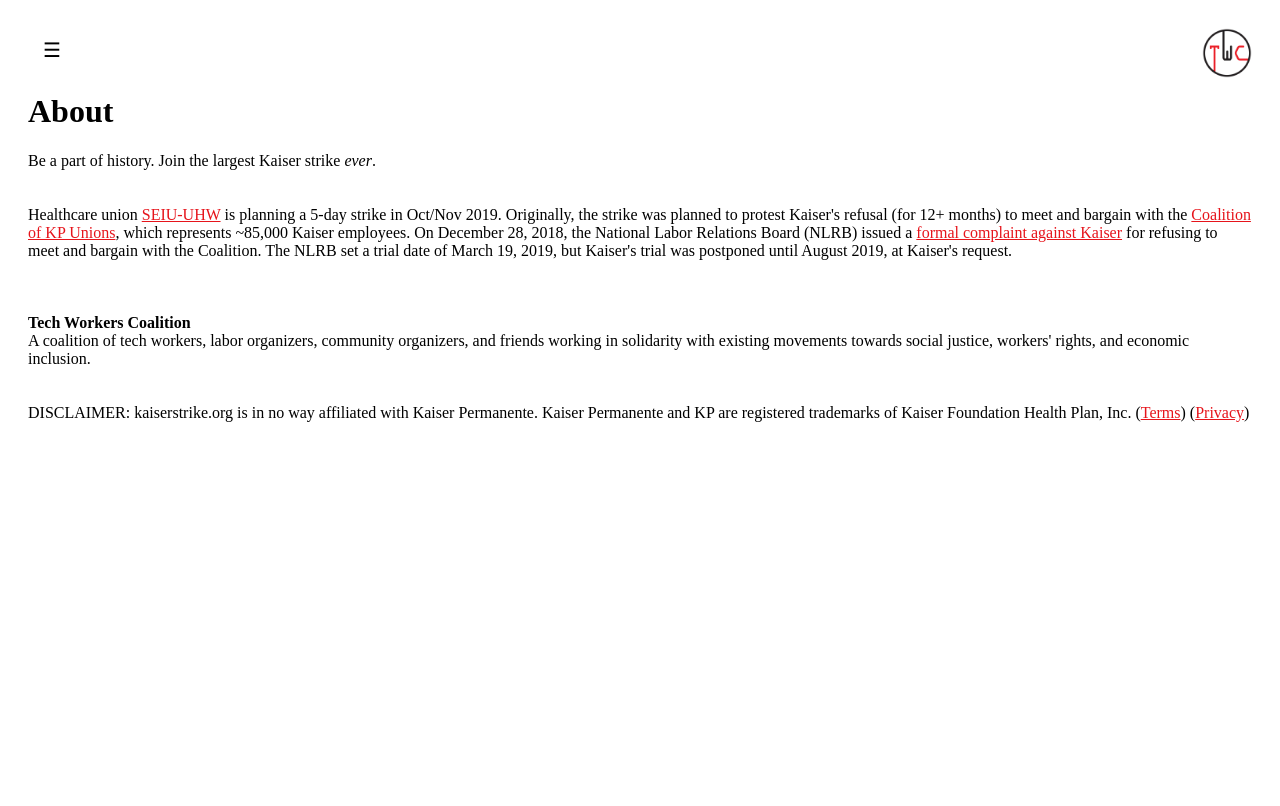
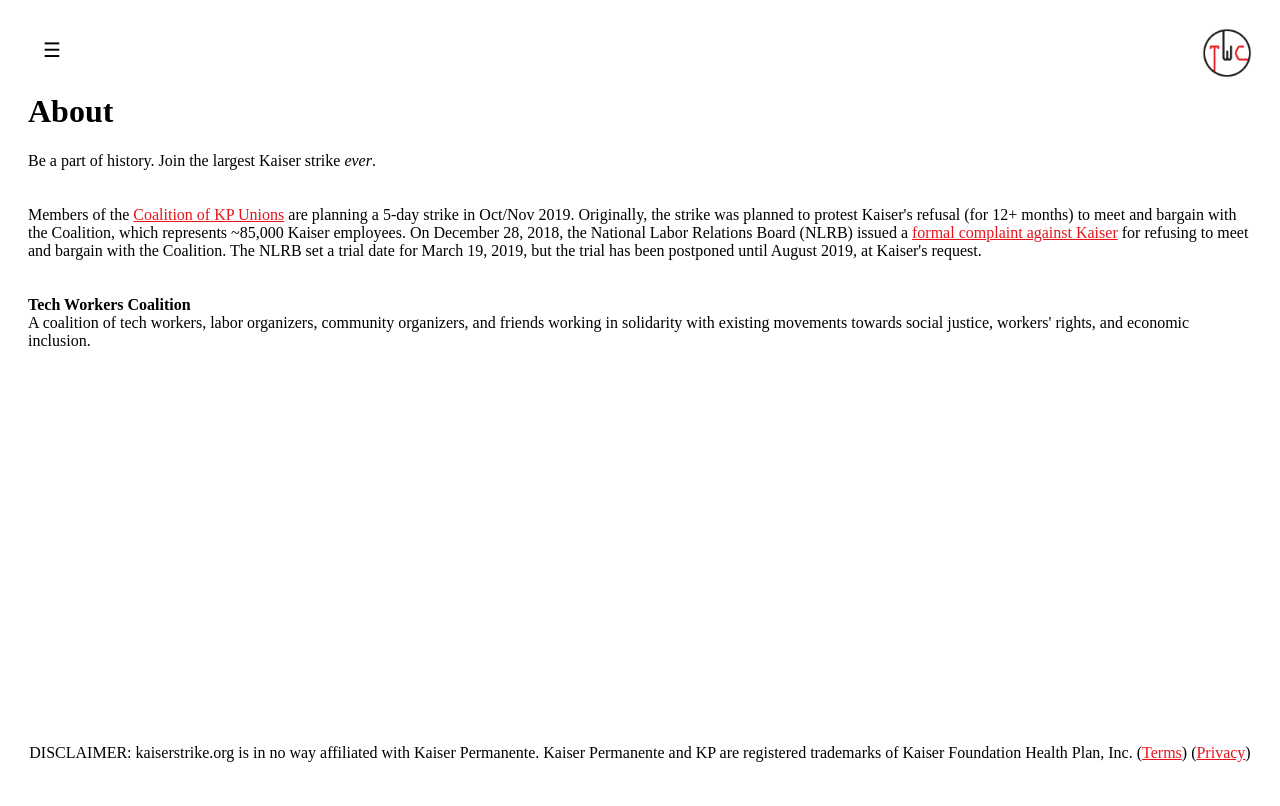
Before and after one commit to morgworth/KP-Strike-Pledge-App, a Django app: page /about/ in a window 1280 px wide. Before the commit the page ends 422 px from the top, so only its background shows below. Run offline with Django 3.2, Linux system fonts and the light colour scheme.

Commit message:
Minor textual updates

```diff
--- a/strike_pledge/templates/about.html
+++ b/strike_pledge/templates/about.html
@@ -95,20 +95,20 @@
 <h1>About</h1>
 
 Be a part of history. Join the largest Kaiser strike <i>ever</i>.<br><br><br>
-Healthcare union <a href="http://www.seiu-uhw.org/archives/category/kaiser" class="body">SEIU-UHW</a>
-is planning a 5-day strike in Oct/Nov 2019. Originally, the strike was planned
-to protest Kaiser's refusal (for 12+ months) to meet and bargain with the <a href="https://www.unioncoalition.org" class="body">Coalition of KP Unions</a>, which
+Members of the <a href="https://www.unioncoalition.org" class="body">Coalition of KP Unions</a>
+are planning a 5-day strike in Oct/Nov 2019. Originally, the strike was planned
+to protest Kaiser's refusal (for 12+ months) to meet and bargain with the Coalition, which
 represents ~85,000 Kaiser employees. On December 28, 2018,
 the National Labor Relations Board (NLRB) issued a
-<a href="http://www.seiu-uhw.org/wp-content/blogs.dir/166/files/2018/12/NLRB-Complaint-Against-Kaiser_12-28-2018_CPT.32-CA-220268.pdf" class="body">formal complaint against
-Kaiser</a> for refusing to meet and bargain with
-the Coalition. The NLRB set a trial date of March 19, 2019,
-but Kaiser's trial was postponed until August 2019, at Kaiser's request.<br><br><br><br>
+<a href="http://www.seiu-uhw.org/wp-content/blogs.dir/166/files/2018/12/NLRB-Complaint-Against-Kaiser_12-28-2018_CPT.32-CA-220268.pdf" class="body">formal complaint against Kaiser</a>
+for refusing to meet and bargain with the Coalition. The NLRB set a trial date for March 19, 2019,
+but the trial has been postponed until August 2019, at Kaiser's request.<br><br><br>
 <b>Tech Workers Coalition</b><br>
 A coalition of tech workers, labor organizers, community organizers, and friends
 working in solidarity with existing movements towards social justice, workers'
-rights, and economic inclusion.<br><br><br>
-DISCLAIMER: kaiserstrike.org is in no way affiliated with Kaiser Permanente. Kaiser Permanente and KP are registered trademarks of Kaiser Foundation Health Plan, Inc. (<a href={% url 'terms' %} class="body">Terms</a>) (<a href={% url 'privacy' %} class="body">Privacy</a>)
+rights, and economic inclusion.
+<br><br><br><br><br><br><br><br><br><br><br><br><br><br><br><br><br><br><br><br><br><br>
+<p align="center">DISCLAIMER: kaiserstrike.org is in no way affiliated with Kaiser Permanente. Kaiser Permanente and KP are registered trademarks of Kaiser Foundation Health Plan, Inc. (<a href={% url 'terms' %} class="body">Terms</a>) (<a href={% url 'privacy' %} class="body">Privacy</a>)</p>
 </div>
 </body>
 </html>
--- a/strike_pledge/templates/contact.html
+++ b/strike_pledge/templates/contact.html
@@ -105,6 +105,7 @@
     </div>
 	</div>
 </form>
+<br><br><br><br><br><br><br><br><br><br><br><br><br><br><br><br><br><br><br><br><br><br><br>
 <p align="center">DISCLAIMER: kaiserstrike.org is in no way affiliated with Kaiser Permanente. Kaiser Permanente and KP are registered trademarks of Kaiser Foundation Health Plan, Inc. (<a href={% url 'terms' %} class="body">Terms</a>) (<a href={% url 'privacy' %} class="body">Privacy</a>)</p>
 </div>
 </body>
--- a/strike_pledge/templates/email.html
+++ b/strike_pledge/templates/email.html
@@ -108,6 +108,7 @@
 <p align="center">
 <a align="center" href="https://twitter.com/kpstrike2019?ref_src=twsrc%5Etfw" class="twitter-follow-button" data-show-count="false">@kpstrike2019</a><script async src="https://platform.twitter.com/widgets.js" charset="utf-8"></script>
 </p>
+<br><br><br><br><br><br>
 <p align="center">DISCLAIMER: kaiserstrike.org is in no way affiliated with Kaiser Permanente. Kaiser Permanente and KP are registered trademarks of Kaiser Foundation Health Plan, Inc. (<a href={% url 'terms' %} class="body">Terms</a>) (<a href={% url 'privacy' %} class="body">Privacy</a>)</p>
 </div>
 </body>
--- a/strike_pledge/templates/success.html
+++ b/strike_pledge/templates/success.html
@@ -102,7 +102,8 @@
 <p align="center">
 <a align="center" href="https://twitter.com/kpstrike2019?ref_src=twsrc%5Etfw" class="twitter-follow-button" data-show-count="false">@kpstrike2019</a><script async src="https://platform.twitter.com/widgets.js" charset="utf-8"></script>
 </p>
-DISCLAIMER: kaiserstrike.org is in no way affiliated with Kaiser Permanente. Kaiser Permanente and KP are registered trademarks of Kaiser Foundation Health Plan, Inc. (<a href={% url 'terms' %} class="body">Terms</a>) (<a href={% url 'privacy' %} class="body">Privacy</a>)
+<br><br><br><br><br><br><br><br>
+<p align="center">DISCLAIMER: kaiserstrike.org is in no way affiliated with Kaiser Permanente. Kaiser Permanente and KP are registered trademarks of Kaiser Foundation Health Plan, Inc. (<a href={% url 'terms' %} class="body">Terms</a>) (<a href={% url 'privacy' %} class="body">Privacy</a>)</p>
 </div>
 </body>
 </html>
--- a/strike_pledge/templates/terms.html
+++ b/strike_pledge/templates/terms.html
@@ -300,10 +300,10 @@
 changes.
 <h4>SECTION 19 – CONTACT INFORMATION</h4>
 Questions about the Terms of Service should be sent to us at
-inquiries@kaiserstrike.org.
+inquiries(at)kaiserstrike(period)org.
 </div>
 <br><br><br>
-DISCLAIMER: kaiserstrike.org is in no way affiliated with Kaiser Permanente. Kaiser Permanente and KP are registered trademarks of Kaiser Foundation Health Plan, Inc. (<a href={% url 'terms' %} class="body">Terms</a>) (<a href={% url 'privacy' %} class="body">Privacy</a>)
+<p align="center">DISCLAIMER: kaiserstrike.org is in no way affiliated with Kaiser Permanente. Kaiser Permanente and KP are registered trademarks of Kaiser Foundation Health Plan, Inc. (<a href={% url 'terms' %} class="body">Terms</a>) (<a href={% url 'privacy' %} class="body">Privacy</a>)</p>
 </div>
 </body>
 </html>
```
Also changed, not shown: strike_pledge/templates/privacy.html (+5 -5 lines).
